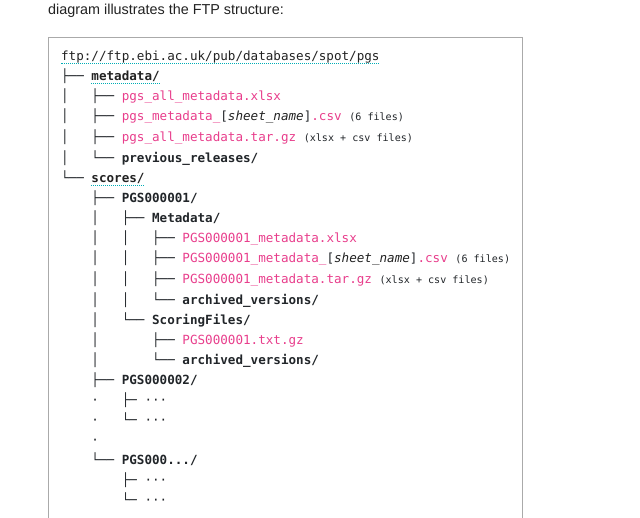
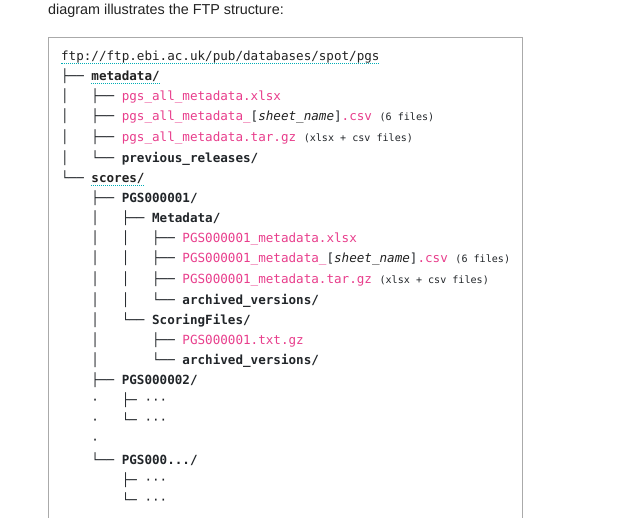
Before and after one commit to PGScatalog/PGS_Catalog, a Django app: page /downloads/ in a window 1280 px wide. Shown: the part 551-1069 px from the top of the page, without its empty margins (0-640 px from the left). Run offline with Django 3.2, Linux system fonts and the light colour scheme; style sheets or scripts are compiled from the project's sources; parts of the project's set-up code (start-up, migrations or seed data) failed here and were passed over; some libraries are stand-ins or nearby versions.

Commit message:
Add redirection to PGS Score pages and update FTP links

```diff
--- a/catalog/tables.py
+++ b/catalog/tables.py
@@ -218,7 +218,7 @@ class Browse_ScoreTable(tables.Table):
 
     def render_id(self, value):
         global relative_path
-        return format_html('<a href='+relative_path+'/pgs/{}>{}</a>', value, value)
+        return format_html('<a href='+relative_path+'/score/{}>{}</a>', value, value)
 
     def render_publication(self, value):
         citation = format_html(' '.join([value.id, '<br/><small><i class="fa fa-angle-double-right"></i>', value.firstauthor, '<i>et al.</i>', value.journal, '(%s)'%value.date_publication.strftime('%Y'), '</small>']))
@@ -468,7 +468,7 @@ class PerformanceTable_PubTrait(tables.Table):
         return format_html('<a href="#{}">{}</a>', value, value)
 
     def render_score(self, value):
-        return format_html('<a href="../../pgs/{}">{}</a> (<i>{}</i>)', value.id, value.id, value.name)
+        return format_html('<a href="../../score/{}">{}</a> (<i>{}</i>)', value.id, value.id, value.name)
 
 
 class CohortTable(tables.Table):
--- a/catalog/templates/catalog/download.html
+++ b/catalog/templates/catalog/download.html
@@ -55,7 +55,7 @@
 <a href="{{ pgs_ftp_root }}">{{ pgs_ftp_root }}</a>
 ├── <a href="{{ pgs_ftp_root }}/metadata"><b>metadata/</b></a>
 │   ├── <span class="pgs_hl">pgs_all_metadata.xlsx</span>
-│   ├── <span class="pgs_hl">pgs_metadata_</span>[<span class="pgs_hl_i">sheet_name</span>]<span class="pgs_hl">.csv</span> <small>(6 files)</small>
+│   ├── <span class="pgs_hl">pgs_all_metadata_</span>[<span class="pgs_hl_i">sheet_name</span>]<span class="pgs_hl">.csv</span> <small>(6 files)</small>
 │   ├── <span class="pgs_hl">pgs_all_metadata.tar.gz</span> <small>(xlsx + csv files)</small>
 │   └── <b>previous_releases/</b>
 └── <a href="{{ pgs_ftp_root }}/scores"><b>scores/</b></a>
@@ -144,27 +144,27 @@
             </tr>
             <tr>
               <td>Scores</td><td>Lists all PGS scores and their associated metadata.</td>
-              <td><a class="pgs_no_icon_link file_link pgs_helptip" href="{{ pgs_ftp_http_root }}/metadata/pgs_metadata_scores.csv" title="Click to download all PGS Score metadata" download><i class="fa fa-file-text"></i></a></td>
+              <td><a class="pgs_no_icon_link file_link pgs_helptip" href="{{ pgs_ftp_http_root }}/metadata/pgs_all_metadata_scores.csv" title="Click to download all PGS Score metadata" download><i class="fa fa-file-text"></i></a></td>
             </tr>
             <tr>
               <td>Performance Metrics</td><td>Lists all performance metrics and the associated PGS Scores and Publications.</td>
-              <td><a class="pgs_no_icon_link file_link" href="{{ pgs_ftp_http_root }}/metadata/pgs_metadata_performance_metrics.csv" title="Click to download all PGS Performance metrics" download><i class="fa fa-file-text"></i></a></td>
+              <td><a class="pgs_no_icon_link file_link" href="{{ pgs_ftp_http_root }}/metadata/pgs_all_metadata_performance_metrics.csv" title="Click to download all PGS Performance metrics" download><i class="fa fa-file-text"></i></a></td>
             </tr>
             <tr>
               <td>Evaluation Sample Sets</td><td>Describes the samples used to evaluate PGS performance (refferenced as Polygenic Score Sample Sets (PSS).</td>
-              <td><a class="pgs_no_icon_link file_link" href="{{ pgs_ftp_http_root }}/metadata/pgs_metadata_evaluation_sample_sets.csv" title="Click to download all PGS Evaluation sample sets" download><i class="fa fa-file-text"></i></a></td>
+              <td><a class="pgs_no_icon_link file_link" href="{{ pgs_ftp_http_root }}/metadata/pgs_all_metadata_evaluation_sample_sets.csv" title="Click to download all PGS Evaluation sample sets" download><i class="fa fa-file-text"></i></a></td>
             </tr>
             <tr>
               <td>Score Development Samples</td><td>Lists the samples used to create the PGS: samples used to discover the variant associations (GWAS), samples used for score development/training.</td>
-              <td><a class="pgs_no_icon_link file_link" href="{{ pgs_ftp_http_root }}/metadata/pgs_metadata_score_development_samples.csv" title="Click to download all PGS Score development samples" download><i class="fa fa-file-text"></i></a></td>
+              <td><a class="pgs_no_icon_link file_link" href="{{ pgs_ftp_http_root }}/metadata/pgs_all_metadata_score_development_samples.csv" title="Click to download all PGS Score development samples" download><i class="fa fa-file-text"></i></a></td>
             </tr>
             <tr>
               <td>Publications</td><td>Lists the publication sources for the PGS and PGS evaluations in the catalog.</td>
-              <td><a class="pgs_no_icon_link file_link" href="{{ pgs_ftp_http_root }}/metadata/pgs_metadata_publications.csv" title="Click to download all PGS Publications" download><i class="fa fa-file-text"></i></a></td>
+              <td><a class="pgs_no_icon_link file_link" href="{{ pgs_ftp_http_root }}/metadata/pgs_all_metadata_publications.csv" title="Click to download all PGS Publications" download><i class="fa fa-file-text"></i></a></td>
             </tr>
             <tr>
               <td>EFO Traits</td><td>Lists the ontology-mapped traits information for all PGS in the catalog.</td>
-              <td><a class="pgs_no_icon_link file_link" href="{{ pgs_ftp_http_root }}/metadata/pgs_metadata_efo_traits.csv" title="Click to download all PGS Traits" download><i class="fa fa-file-text"></i></a></td>
+              <td><a class="pgs_no_icon_link file_link" href="{{ pgs_ftp_http_root }}/metadata/pgs_all_metadata_efo_traits.csv" title="Click to download all PGS Traits" download><i class="fa fa-file-text"></i></a></td>
             </tr>
           </tbody>
         </table>
--- a/catalog/urls.py
+++ b/catalog/urls.py
@@ -6,8 +6,10 @@ from . import views
 urlpatterns = [
     path('', views.index, name='index'),
 
-    # ex: /pgs/PGS000029/
-    path('pgs/<str:pgs_id>/', views.pgs, name='PGS'),
+    # ex: /score/PGS000029/
+    path('score/<str:pgs_id>/', views.pgs, name='Score'),
+    # /!\ Legacy URL /!\ ex: /pgs/PGS000029/
+    path('pgs/<str:pgs_id>/', views.redirect_pgs_to_score, name='PGS'),
 
     # ex: /publication/PGP000001/
     path('publication/<str:pub_id>/', views.pgp, name='Publication'),
--- a/catalog/views.py
+++ b/catalog/views.py
@@ -1,5 +1,5 @@
 from django.http import Http404
-from django.shortcuts import render
+from django.shortcuts import render,redirect
 from django.views.generic import TemplateView
 from django.views.generic.base import RedirectView
 from django.conf import settings
@@ -149,6 +149,11 @@ def pgs(request, pgs_id):
     return render(request, 'catalog/pgs.html', context)
 
 
+def redirect_pgs_to_score(request, pgs_id):
+    response = redirect('/score/'+str(pgs_id), permanent=True)
+    return response
+
+
 def pgp(request, pub_id):
     try:
         pub = Publication.objects.prefetch_related('publication_score', 'publication_performance').get(id__exact=pub_id)
```
